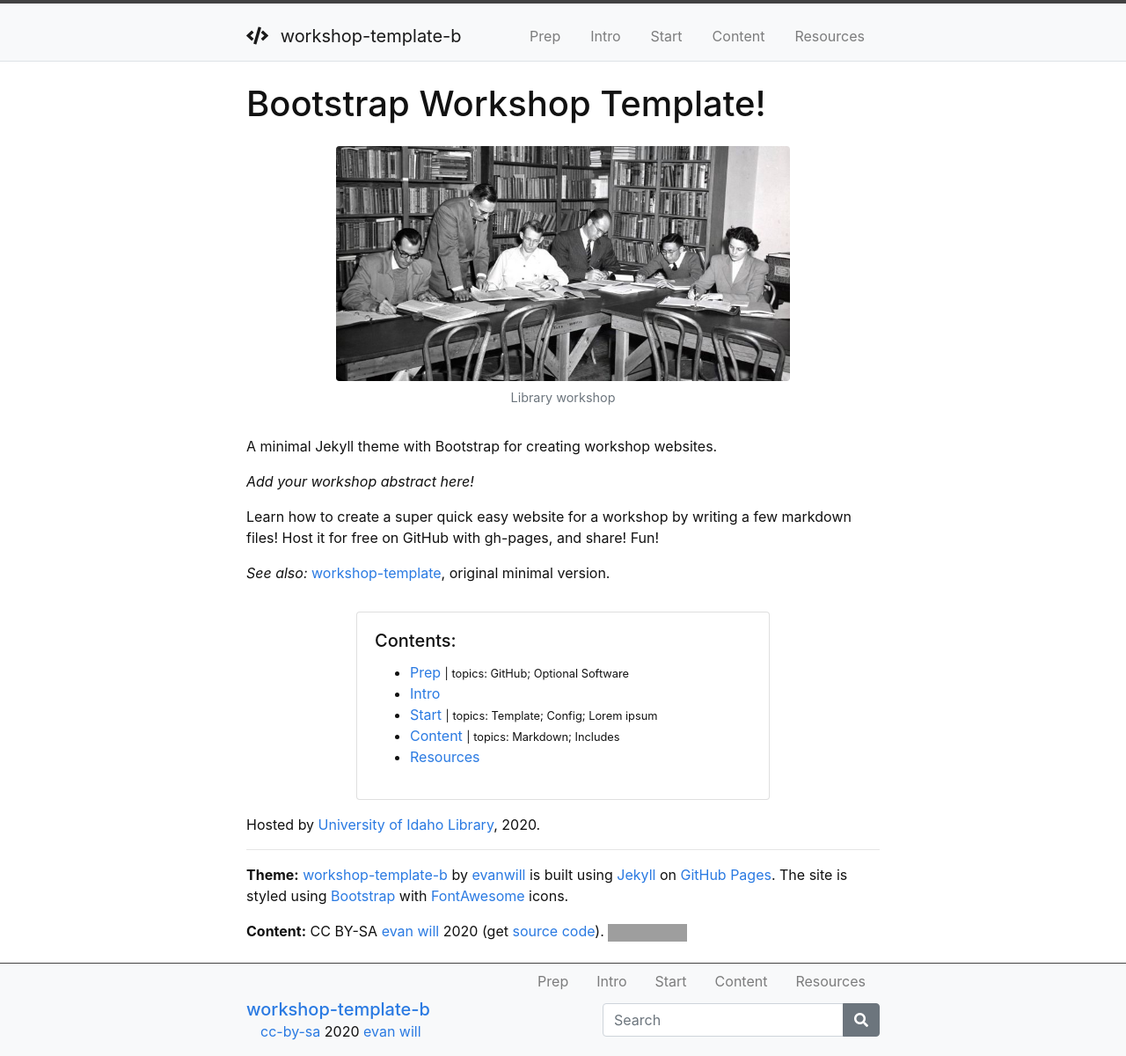
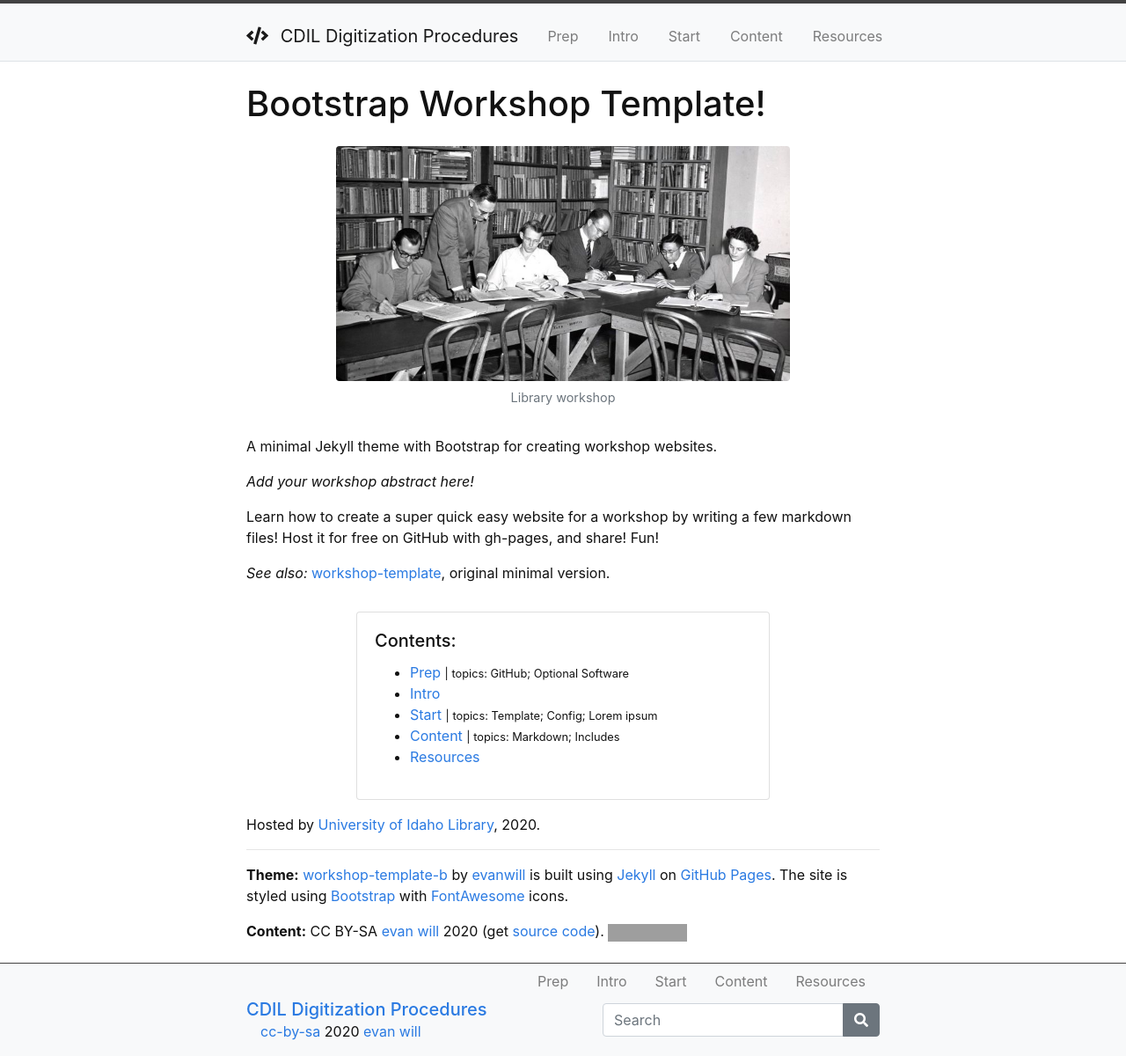
Before and after one commit to uidaholib/dds-student-workflow, a Jekyll site: the page built from index.md, in a window 1280 px wide. Shown: the whole page at 88% size. Built offline with Jekyll 4.4.1, drawn with Linux system fonts in a browser that asks for light colours; grey boxes are pictures that could not be loaded.

Commit message:
Update _config.yml

```diff
--- a/_config.yml
+++ b/_config.yml
@@ -10,7 +10,7 @@
 # SITE SETTINGS
 #
 # title appears in the header
-title: workshop-template-b
+title: CDIL Digitization Procedures
 # title-icon appears in the header to give some pizazz (leave blank for none)
 # choose from Font Awesome 5 free, https://fontawesome.com/icons?d=gallery&m=free
 # some options: fas fa-wrench; fas fa-cogs; fas fa-code; fas fa-chalkboard-teacher; fas fa-book-open
```
